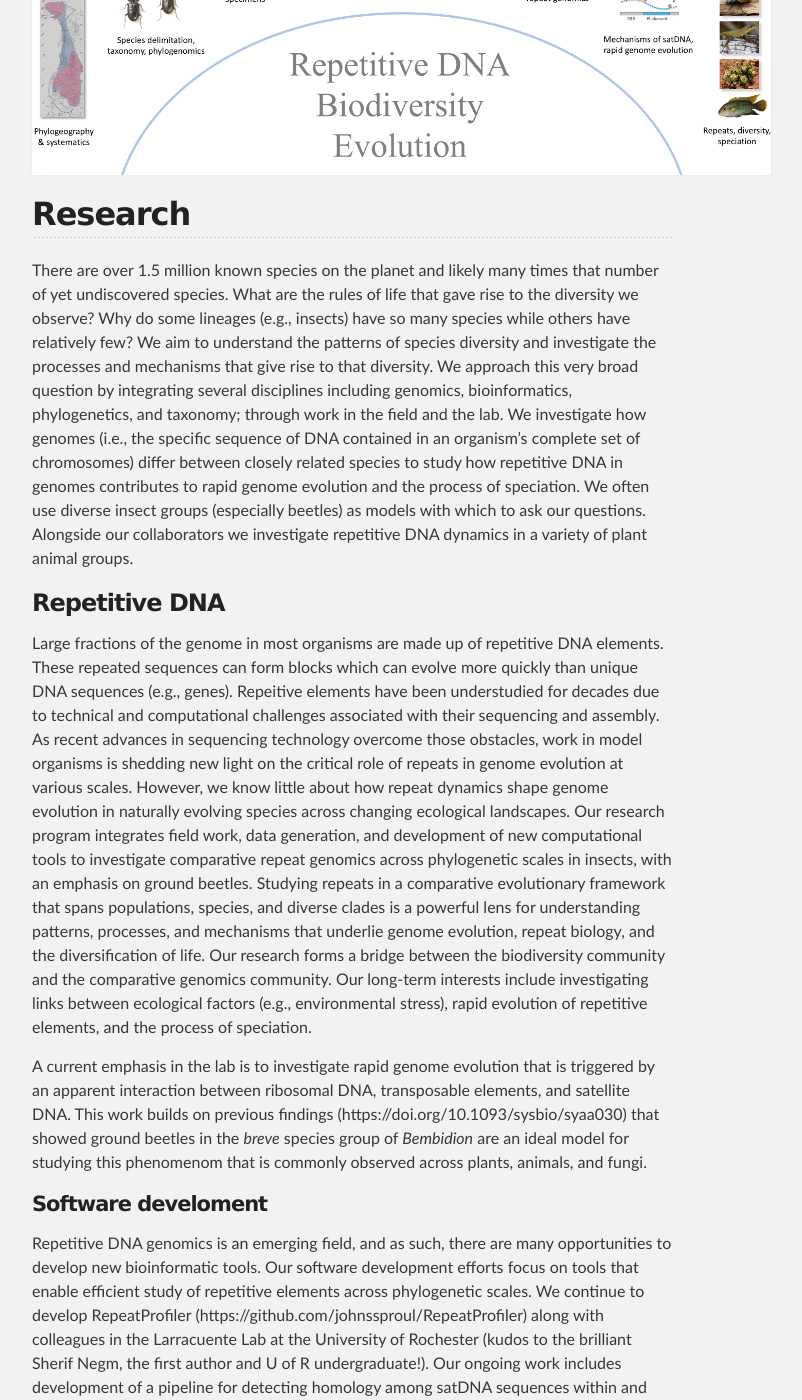
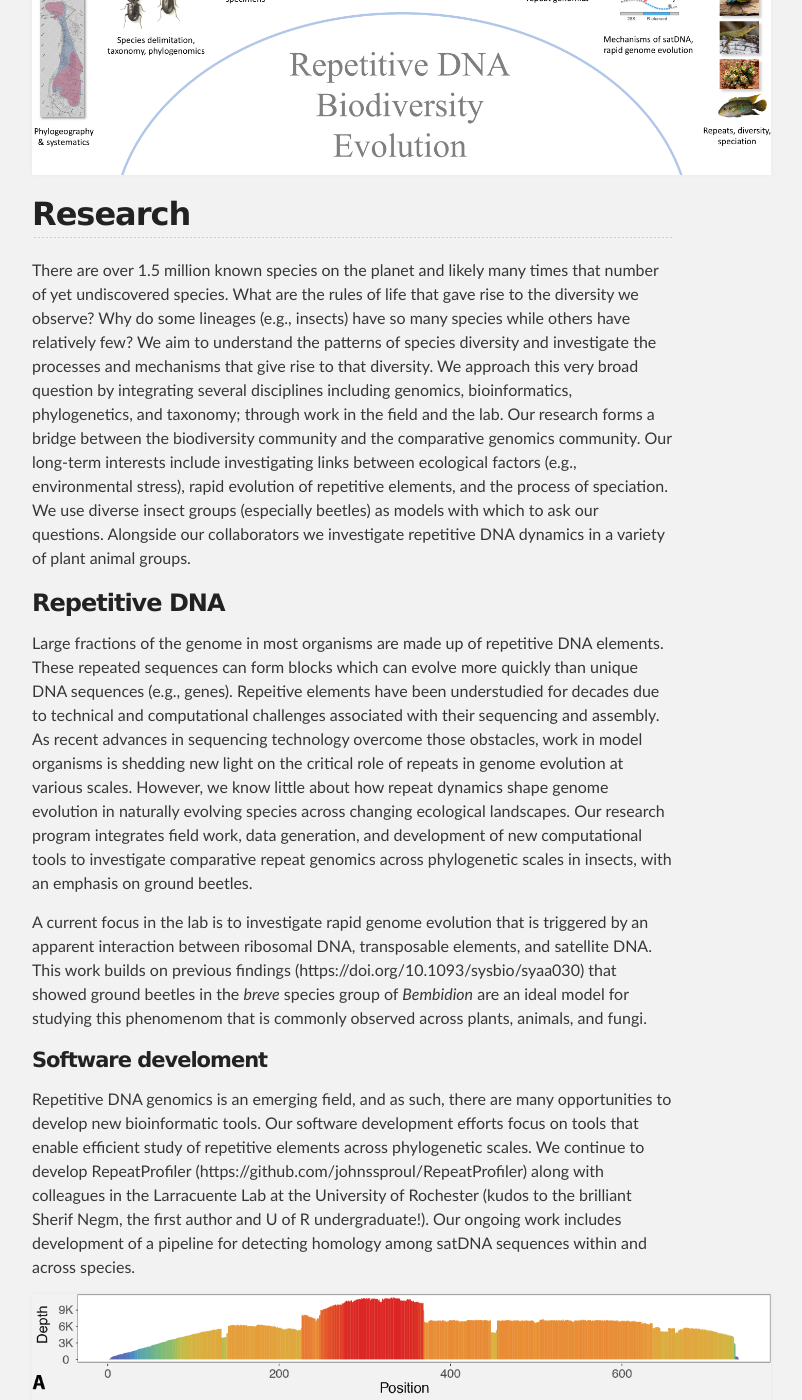
Before and after one commit to johnssproul/johnssproul.github.io, a Jekyll site: the page built from Research.md, in a window 1280 px wide and 1400 px high, scrolled down 436 px. Shown: the whole window, without its empty margins (288-1090 px from the left). Built offline with Jekyll 4.4.1, drawn with Linux system fonts in a browser that asks for light colours; our own code applies the rules of GitHub Pages for plain Markdown files; some of the changed text lies outside the part shown.

Commit message:
Update Research.md

```diff
--- a/Research.md
+++ b/Research.md
@@ -2,13 +2,13 @@
 
 ## Research
 
-There are over 1.5 million known species on the planet and likely many times that number of yet undiscovered species. What are the rules of life that gave rise to the diversity we observe? Why do some lineages (e.g., insects) have so many species while others have relatively few? We aim to understand the patterns of species diversity and investigate the processes and mechanisms that give rise to that diversity. We approach this very broad question by integrating several disciplines including genomics, bioinformatics, phylogenetics, and taxonomy; through work in the field and the lab. We investigate how genomes (i.e., the specific sequence of DNA contained in an organism's complete set of chromosomes) differ between closely related species to study how repetitive DNA in genomes contributes to rapid genome evolution and the process of speciation. We often use diverse insect groups (especially beetles) as models with which to ask our questions. Alongside our collaborators we investigate repetitive DNA dynamics in a variety of plant animal groups.
+There are over 1.5 million known species on the planet and likely many times that number of yet undiscovered species. What are the rules of life that gave rise to the diversity we observe? Why do some lineages (e.g., insects) have so many species while others have relatively few? We aim to understand the patterns of species diversity and investigate the processes and mechanisms that give rise to that diversity. We approach this very broad question by integrating several disciplines including genomics, bioinformatics, phylogenetics, and taxonomy; through work in the field and the lab. Our research forms a bridge between the biodiversity community and the comparative genomics community. Our long-term interests include investigating links between ecological factors (e.g., environmental stress), rapid evolution of repetitive elements, and the process of speciation. We use diverse insect groups (especially beetles) as models with which to ask our questions. Alongside our collaborators we investigate repetitive DNA dynamics in a variety of plant animal groups.
 
 ### Repetitive DNA
 
-Large fractions of the genome in most organisms are made up of repetitive DNA elements. These repeated sequences can form blocks which can evolve more quickly than unique DNA sequences (e.g., genes). Repeitive elements have been understudied for decades due to technical and computational challenges associated with their sequencing and assembly. As recent advances in sequencing technology overcome those obstacles, work in model organisms is shedding new light on the critical role of repeats in genome evolution at various scales. However, we know little about how repeat dynamics shape genome evolution in naturally evolving species across changing ecological landscapes. Our research program integrates field work, data generation, and development of new computational tools to investigate comparative repeat genomics across phylogenetic scales in insects, with an emphasis on ground beetles. Studying repeats in a comparative evolutionary framework that spans populations, species, and diverse clades is a powerful lens for understanding patterns, processes, and mechanisms that underlie genome evolution, repeat biology, and the diversification of life. Our research forms a bridge between the biodiversity community and the comparative genomics community. Our long-term interests include investigating links between ecological factors (e.g., environmental stress), rapid evolution of repetitive elements, and the process of speciation.
+Large fractions of the genome in most organisms are made up of repetitive DNA elements. These repeated sequences can form blocks which can evolve more quickly than unique DNA sequences (e.g., genes). Repeitive elements have been understudied for decades due to technical and computational challenges associated with their sequencing and assembly. As recent advances in sequencing technology overcome those obstacles, work in model organisms is shedding new light on the critical role of repeats in genome evolution at various scales. However, we know little about how repeat dynamics shape genome evolution in naturally evolving species across changing ecological landscapes. Our research program integrates field work, data generation, and development of new computational tools to investigate comparative repeat genomics across phylogenetic scales in insects, with an emphasis on ground beetles.
 
-A current emphasis in the lab is to investigate rapid genome evolution that is triggered by an apparent interaction between ribosomal DNA, transposable elements, and satellite DNA. This work builds on previous findings (https://doi.org/10.1093/sysbio/syaa030) that showed ground beetles in the _breve_ species group of _Bembidion_ are an ideal model for studying this phenomenom that is commonly observed across plants, animals, and fungi.
+A current focus in the lab is to investigate rapid genome evolution that is triggered by an apparent interaction between ribosomal DNA, transposable elements, and satellite DNA. This work builds on previous findings (https://doi.org/10.1093/sysbio/syaa030) that showed ground beetles in the _breve_ species group of _Bembidion_ are an ideal model for studying this phenomenom that is commonly observed across plants, animals, and fungi.
 
 #### Software develoment
 
```
Also changed, not shown: other parts of Research.md (+2 -0 lines).
